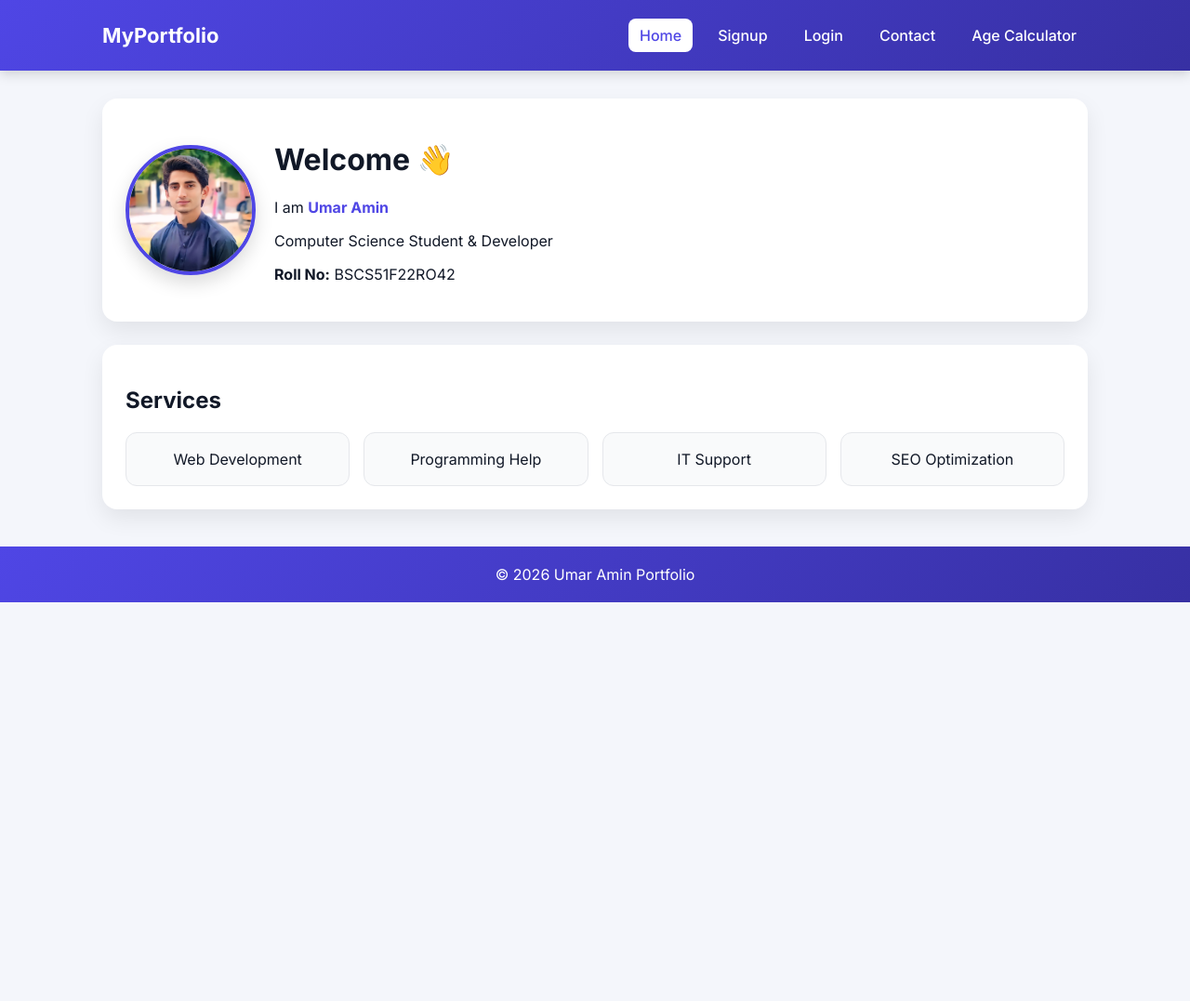
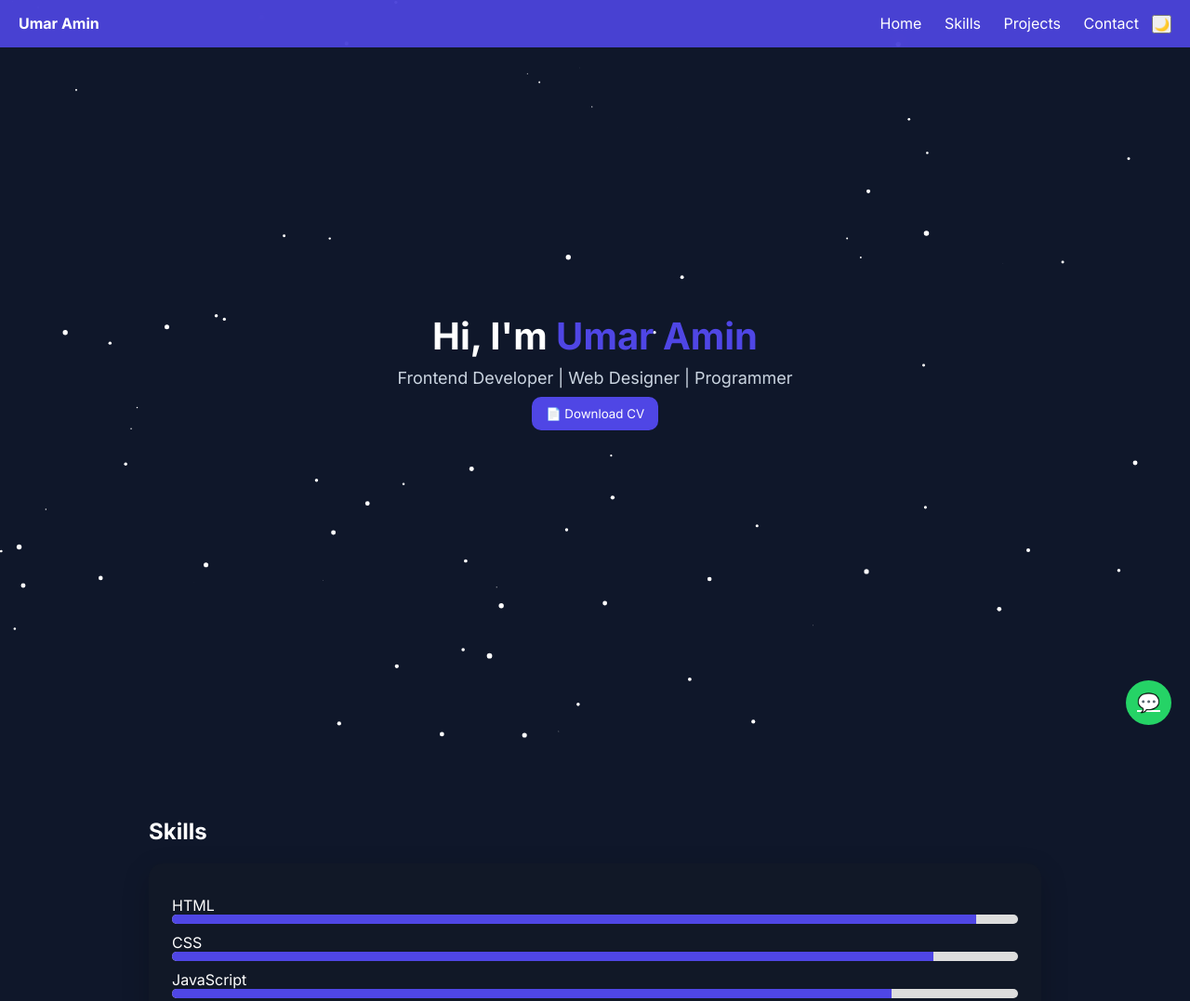
Before and after one commit to umaramin05655-bot/umaramin05655-bot.github.io, a plain HTML site: page index.html in a window 1280 px wide. Shown: the top 1077 px of the page at 93% size. Before the commit the page ends 800 px from the top, so only its background shows below. Drawn offline with Linux system fonts and the light colour scheme.

Commit message:
Update index.html

```diff
--- a/index.html
+++ b/index.html
@@ -3,341 +3,283 @@
 <head>
 <meta charset="UTF-8">
 <meta name="viewport" content="width=device-width, initial-scale=1.0">
-<title>Student Portfolio - Umar Amin</title>
+<title>Umar Amin | Ultra Portfolio</title>
 
-<link href="https://fonts.googleapis.com/css2?family=Inter:wght@400;500;600;700&display=swap" rel="stylesheet">
+<link href="https://fonts.googleapis.com/css2?family=Inter:wght@400;600;700&display=swap" rel="stylesheet">
 
 <style>
 :root{
+  --bg:#0f172a;
+  --card:#111827;
+  --text:#ffffff;
   --primary:#4F46E5;
-    --primary-dark:#3730A3;
+}
+
+.light{
   --bg:#f4f6fb;
   --card:#ffffff;
-    --text:#111827;
-    --muted:#6b7280;
-    --border:#e5e7eb;
-    --shadow:0 10px 25px rgba(0,0,0,0.08);
+  --text:#111;
 }
 
 *{
+  margin:0;
+  padding:0;
   box-sizing:border-box;
-    transition:0.2s ease;
+  font-family:Inter;
+  scroll-behavior:smooth;
 }
 
 body{
-    margin:0;
-    font-family:Inter, sans-serif;
   background:var(--bg);
   color:var(--text);
+  transition:0.4s;
+  overflow-x:hidden;
 }
 
-/* HEADER */
-header{
-    position:sticky;
-    top:0;
-    background:linear-gradient(135deg,var(--primary),var(--primary-dark));
-    padding:12px 0;
-    box-shadow:0 4px 12px rgba(0,0,0,0.15);
-    z-index:10;
+/* PARTICLES */
+#particles{
+  position:fixed;
+  width:100%;
+  height:100%;
+  z-index:-1;
 }
 
+/* NAV */
 nav{
-    max-width:1100px;
-    margin:auto;
+  position:fixed;
+  width:100%;
+  top:0;
   display:flex;
   justify-content:space-between;
-    align-items:center;
-    padding:0 20px;
+  padding:15px 20px;
+  background:rgba(79,70,229,0.9);
+  backdrop-filter:blur(10px);
+  color:white;
 }
 
-.brand{
+nav a{
   color:white;
-    font-size:22px;
-    font-weight:700;
-    cursor:pointer;
+  margin:0 10px;
+  text-decoration:none;
 }
 
-.nav-links{
+/* HERO */
+.hero{
+  height:100vh;
   display:flex;
-    gap:15px;
-    list-style:none;
+  flex-direction:column;
+  justify-content:center;
+  align-items:center;
+  text-align:center;
 }
 
-.nav-links a{
-    color:white;
-    text-decoration:none;
-    padding:8px 12px;
-    border-radius:8px;
-    font-weight:500;
+.hero h1{
+  font-size:40px;
 }
 
-.nav-links a:hover,
-.nav-links a.active{
-    background:white;
+.hero span{
   color:var(--primary);
 }
 
-/* MAIN */
-main{
-    max-width:1100px;
-    margin:30px auto;
-    padding:0 20px;
+/* CARD */
+section{
+  padding:80px 20px;
+  max-width:1000px;
+  margin:auto;
 }
 
-/* CARD */
 .card{
   background:var(--card);
   padding:25px;
-    border-radius:16px;
-    box-shadow:var(--shadow);
-    margin-bottom:25px;
+  border-radius:15px;
+  margin-top:20px;
+  box-shadow:0 10px 30px rgba(0,0,0,0.2);
 }
 
-.card:hover{
-    transform:translateY(-3px);
+/* SKILLS BAR */
+.skill{
+  margin:10px 0;
 }
 
-/* PROFILE */
-.profile-layout{
-    display:flex;
-    align-items:center;
-    gap:20px;
-    flex-wrap:wrap;
+.bar{
+  height:10px;
+  background:#ddd;
+  border-radius:10px;
+  overflow:hidden;
 }
 
-.profile-pic{
-    width:140px;
-    height:140px;
-    border-radius:50%;
-    object-fit:cover;
-    border:4px solid var(--primary);
-    box-shadow:0 8px 20px rgba(0,0,0,0.15);
+.fill{
+  height:10px;
+  background:var(--primary);
+  width:0;
+  animation:fill 2s forwards;
 }
 
-.profile-text h1{
-    margin:0;
-    font-size:26px;
+@keyframes fill{
+  to{width:var(--w);}
 }
 
-/* SERVICES */
-.services-grid{
-    display:grid;
-    grid-template-columns:repeat(auto-fit,minmax(220px,1fr));
-    gap:15px;
-    margin-top:15px;
-}
-
-.service-card{
-    padding:18px;
-    border:1px solid var(--border);
-    border-radius:12px;
-    background:#f9fafb;
-    text-align:center;
-}
-
-.service-card:hover{
-    transform:scale(1.03);
-    border-color:var(--primary);
-    box-shadow:0 10px 20px rgba(0,0,0,0.08);
-}
-
-/* FORM */
-input,select{
-    width:100%;
-    padding:10px;
-    border-radius:8px;
-    border:1px solid var(--border);
-    outline:none;
-}
-
-input:focus,select:focus{
-    border-color:var(--primary);
-    box-shadow:0 0 0 3px rgba(79,70,229,0.15);
-}
-
+/* BUTTONS */
 .btn{
   background:var(--primary);
   color:white;
   border:none;
-    padding:10px 18px;
+  padding:10px 15px;
   border-radius:10px;
   cursor:pointer;
-    font-weight:600;
-}
-
-.btn:hover{
-    background:var(--primary-dark);
-}
-
-/* ALERT */
-.alert{
-    padding:12px;
-    border-radius:10px;
   margin-top:10px;
 }
-
-.alert-success{
-    background:#dcfce7;
-    color:#166534;
-}
-
-.alert-error{
-    background:#fee2e2;
-    color:#991b1b;
-}
-
-/* TAB SYSTEM */
-.tab-content{display:none;}
-.active-tab{display:block;}
 
 /* FOOTER */
 footer{
   text-align:center;
   padding:20px;
-    background:linear-gradient(135deg,var(--primary),var(--primary-dark));
+  background:var(--primary);
   color:white;
-    margin-top:40px;
+}
+
+/* TYPING */
+.typing{
+  font-size:18px;
+  color:#cbd5e1;
+  margin-top:10px;
+}
+
+/* FLOAT BUTTON */
+.whatsapp{
+  position:fixed;
+  bottom:20px;
+  right:20px;
+  background:#25D366;
+  color:white;
+  padding:12px;
+  border-radius:50%;
+  font-size:20px;
 }
 </style>
 </head>
 
 <body>
 
-<header>
+<canvas id="particles"></canvas>
+
+<!-- NAV -->
 <nav>
-<div class="brand" onclick="switchTab('home')">MyPortfolio</div>
+<div><b>Umar Amin</b></div>
 
-<ul class="nav-links">
-<li><a id="nav-home" class="active" onclick="switchTab('home')">Home</a></li>
-<li><a id="nav-signup" onclick="switchTab('signup')">Signup</a></li>
-<li><a id="nav-login" onclick="switchTab('login')">Login</a></li>
-<li><a id="nav-contact" onclick="switchTab('contact')">Contact</a></li>
-<li><a id="nav-calculator" onclick="switchTab('calculator')">Age Calculator</a></li>
-</ul>
+<div>
+<a href="#home">Home</a>
+<a href="#skills">Skills</a>
+<a href="#projects">Projects</a>
+<a href="#contact">Contact</a>
+<button onclick="toggle()">🌙</button>
+</div>
 </nav>
-</header>
 
-<main>
+<!-- HERO -->
+<section id="home" class="hero">
+<h1>Hi, I'm <span>Umar Amin</span></h1>
+<div class="typing" id="typing"></div>
 
-<!-- HOME -->
-<div id="tab-home" class="tab-content active-tab">
+<button class="btn" onclick="downloadCV()">📄 Download CV</button>
+</section>
+
+<!-- SKILLS -->
+<section id="skills">
+<h2>Skills</h2>
 
 <div class="card">
-<div class="profile-layout">
-<img src="umi.jpg" class="profile-pic">
-<div>
-<h1>Welcome 👋</h1>
-<p>I am <b style="color:var(--primary)">Umar Amin</b></p>
-<p>Computer Science Student & Developer</p>
-<p><b>Roll No:</b> BSCS51F22RO42</p>
+<div class="skill">HTML<div class="bar"><div class="fill" style="--w:95%"></div></div></div>
+<div class="skill">CSS<div class="bar"><div class="fill" style="--w:90%"></div></div></div>
+<div class="skill">JavaScript<div class="bar"><div class="fill" style="--w:85%"></div></div></div>
+<div class="skill">React<div class="bar"><div class="fill" style="--w:70%"></div></div></div>
 </div>
+</section>
+
+<!-- PROJECTS -->
+<section id="projects">
+<h2>Projects</h2>
+<div class="card">
+<p>✔ Portfolio Website</p>
+<p>✔ Calculator App</p>
+<p>✔ Login UI System</p>
+<p>✔ Student Dashboard</p>
 </div>
-</div>
-
-<div class="card">
-<h2>Services</h2>
-<div class="services-grid">
-<div class="service-card">Web Development</div>
-<div class="service-card">Programming Help</div>
-<div class="service-card">IT Support</div>
-<div class="service-card">SEO Optimization</div>
-</div>
-</div>
-
-</div>
-
-<!-- SIGNUP -->
-<div id="tab-signup" class="tab-content">
-<div class="card">
-<h2>Signup</h2>
-
-<form onsubmit="handleSignup(event)">
-<input id="firstname" placeholder="First Name" required><br><br>
-<input id="lastname" placeholder="Last Name" required><br><br>
-<input id="dob" type="date" required><br><br>
-<input id="signup_email" placeholder="Email" required><br><br>
-<input id="signup_password" type="password" placeholder="Password" required><br><br>
-<button class="btn">Sign Up</button>
-</form>
-
-</div>
-</div>
-
-<!-- LOGIN -->
-<div id="tab-login" class="tab-content">
-<div class="card">
-<h2>Login</h2>
-
-<form onsubmit="handleLogin(event)">
-<input id="login_email" placeholder="Email"><br><br>
-<input id="login_password" type="password" placeholder="Password"><br><br>
-<button class="btn">Login</button>
-</form>
-
-<div id="loginAlert"></div>
-
-</div>
-</div>
+</section>
 
 <!-- CONTACT -->
-<div id="tab-contact" class="tab-content">
+<section id="contact">
+<h2>Contact</h2>
 <div class="card">
-<h2>Contact</h2>
-<p>📞 +92 3277269576</p>
-<p>📧 umaramin05655@gmail.com</p>
-<p>📍 D.I.Khan, Pakistan</p>
+<p>Email: umaramin05655@gmail.com</p>
+<p>Phone: +92 3277269576</p>
 </div>
-</div>
-
-<!-- CALCULATOR -->
-<div id="tab-calculator" class="tab-content">
-<div class="card">
-<h2>Age Calculator</h2>
-
-<select id="birth_year"></select><br><br>
-<button class="btn" onclick="calcAge()">Calculate</button>
-
-<p id="result"></p>
-</div>
-</div>
-
-</main>
+</section>
 
 <footer>
 © 2026 Umar Amin Portfolio
 </footer>
 
+<a class="whatsapp" href="https://wa.me/923277269576">💬</a>
+
 <script>
-function switchTab(tab){
-document.querySelectorAll('.tab-content').forEach(t=>t.classList.remove('active-tab'));
-document.querySelectorAll('.nav-links a').forEach(a=>a.classList.remove('active'));
 
-document.getElementById('tab-'+tab).classList.add('active-tab');
-document.getElementById('nav-'+tab).classList.add('active');
+/* DARK MODE */
+function toggle(){
+  document.body.classList.toggle("light");
 }
 
-/* YEAR */
-let select=document.getElementById("birth_year");
-for(let y=2026;y>=1900;y--){
-select.innerHTML+=`<option>${y}</option>`;
+/* TYPING EFFECT */
+let text="Frontend Developer | Web Designer | Programmer";
+let i=0;
+
+function type(){
+  if(i<text.length){
+    document.getElementById("typing").innerHTML += text.charAt(i);
+    i++;
+    setTimeout(type,80);
+  }
+}
+type();
+
+/* CV DOWNLOAD */
+function downloadCV(){
+  let a=document.createElement("a");
+  a.href="https://www.w3.org/WAI/ER/tests/xhtml/testfiles/resources/pdf/dummy.pdf";
+  a.download="Umar_CV.pdf";
+  a.click();
 }
 
-function calcAge(){
-let y=select.value;
-document.getElementById("result").innerText="Age: "+(2026-y);
+/* PARTICLES */
+const canvas=document.getElementById("particles");
+const ctx=canvas.getContext("2d");
+
+canvas.width=window.innerWidth;
+canvas.height=window.innerHeight;
+
+let particles=[];
+
+for(let i=0;i<80;i++){
+  particles.push({
+    x:Math.random()*canvas.width,
+    y:Math.random()*canvas.height,
+    r:Math.random()*3
+  });
 }
 
-function handleLogin(e){
-e.preventDefault();
-let em=document.getElementById("login_email").value;
-let ps=document.getElementById("login_password").value;
+function draw(){
+  ctx.clearRect(0,0,canvas.width,canvas.height);
+  ctx.fillStyle="white";
 
-if(em==="test@student.com" && ps==="password123"){
-document.getElementById("loginAlert").innerHTML="<div class='alert alert-success'>Login Successful</div>";
-}else{
-document.getElementById("loginAlert").innerHTML="<div class='alert alert-error'>Invalid Login</div>";
+  particles.forEach(p=>{
+    ctx.beginPath();
+    ctx.arc(p.x,p.y,p.r,0,Math.PI*2);
+    ctx.fill();
+  });
+
+  requestAnimationFrame(draw);
 }
-}
+draw();
 </script>
 
 </body>
```
Lines whose indentation alone changed are shown as unchanged.
